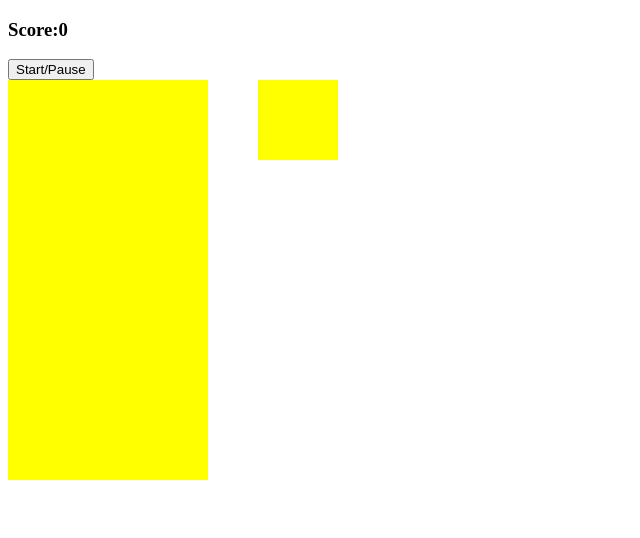
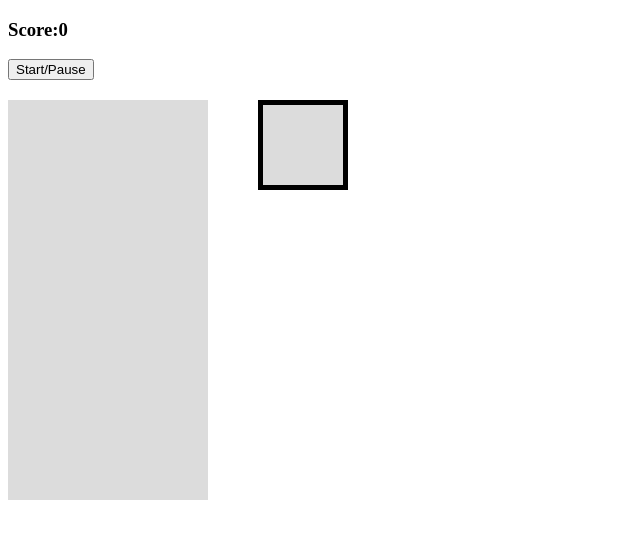
Before and after one commit to hwa523ca/tetrisclone, a plain HTML site: page Tetris/index.html in a window 1280 px wide. Shown: the whole page, without its empty margins (0-640 px from the left). Drawn offline with Linux system fonts and the light colour scheme.

Commit message:
Commit2
Made some updates to the JavaScript and CSS files. More details should be in the README.txt file.

```diff
--- a/Tetris/app.js
+++ b/Tetris/app.js
@@ -113,6 +113,7 @@ document.addEventListener('DOMContentLoaded', () => {
             moveDown()
         }
     }
+
     document.addEventListener('keyup', control)
 
     //Move down function
@@ -123,9 +124,15 @@ document.addEventListener('DOMContentLoaded', () => {
         freeze()
     }
 
+    function delay(time) {
+        return new Promise(resolve => setTimeout(resolve, time));
+    }
+
     //Freeze function
     function freeze() {
         if (current.some(index => squares[currentPosition + index + width].classList.contains('taken'))) {
+
+            //delay(1000)
 
             current.forEach(index => squares[currentPosition + index].classList.add('taken'))
 
--- a/Tetris/style.css
+++ b/Tetris/style.css
@@ -1,5 +1,6 @@
 .container {
     display: flex;
+    margin-top: 20px;
 }
 
 .grid {
@@ -7,7 +8,10 @@
     height: 400px;
     display: flex;
     flex-wrap: wrap;
-    background-color: yellow;
+    background-color: gainsboro;
+    /* border-style: solid;
+    border-color: black;
+    border-width: 5px; */
 }
 
 .grid div {
@@ -26,7 +30,10 @@
     height: 80px;
     display: flex;
     flex-wrap: wrap;
-    background-color: yellow;
+    background-color: gainsboro;
+    border-style: solid;
+    border-color: black;
+    border-width: 5px;
 }
 
 .mini-grid div {
```
Also changed, not shown: Tetris/README.txt.
